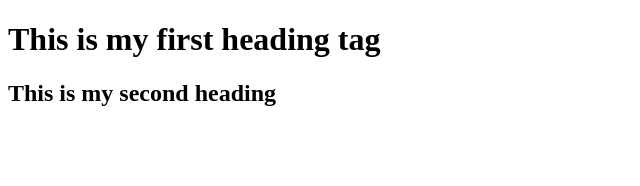
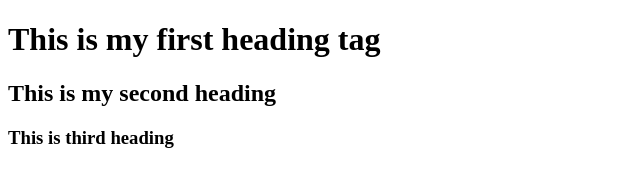
Before and after one commit to ravikumar91/learning_git, a plain HTML site: page index.html in a window 1280 px wide. Shown: the whole page, without its empty margins (0-640 px from the left). Drawn offline with Linux system fonts and the light colour scheme.

Commit message:
some other commit

```diff
--- a/index.html
+++ b/index.html
@@ -8,5 +8,6 @@
 <body>
     <h1>This is my first heading tag</h1>
     <h2>This is my second heading</h2>
+    <h3>This is third heading</h3>
 </body>
 </html>
```
